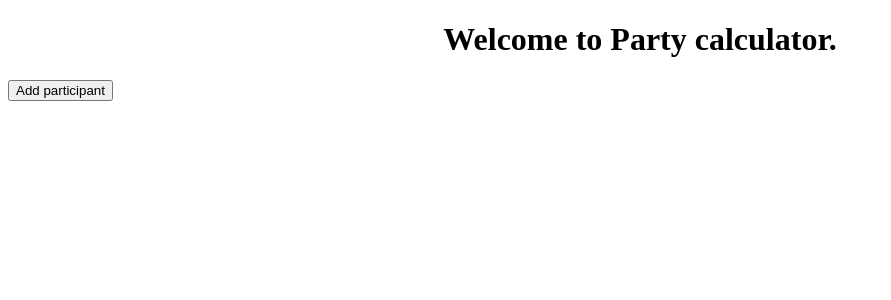
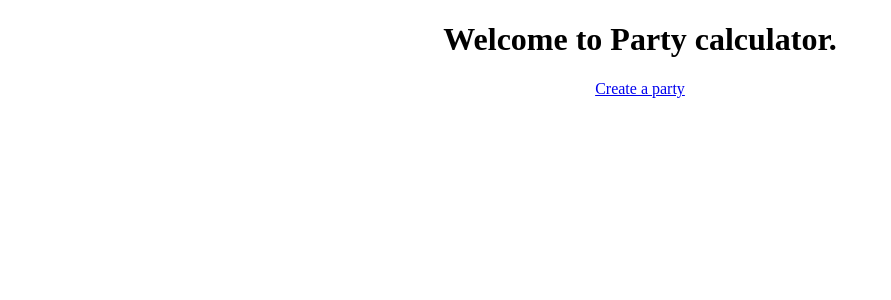
Before and after one commit to artemijan/party-calculator, an Angular app: page / in a window 1280 px wide. Shown: the top 300 px of the page, without its empty margins (0-891 px from the left). Built offline with nearby package versions, Linux system fonts and the light colour scheme.

Commit message:
simple routing

```diff
--- a/src/app/app.component.html
+++ b/src/app/app.component.html
@@ -3,5 +3,8 @@
   <h1>
     Welcome to {{title}}
   </h1>
-  <app-dashboard></app-dashboard>
+  <nav>
+    <a routerLink="/dashboard" *ngIf="showCreatePartyButton()">Create a party</a>
+  </nav>
+  <router-outlet></router-outlet>
 </div>
--- a/src/app/app.component.ts
+++ b/src/app/app.component.ts
@@ -1,4 +1,6 @@
-import { Component } from '@angular/core';
+import {Component} from '@angular/core';
+import {ActivatedRoute} from '@angular/router';
+import {Location} from '@angular/common';
 
 @Component({
   selector: 'app-root',
@@ -7,4 +9,13 @@ import { Component } from '@angular/core';
 })
 export class AppComponent {
   title = 'Party calculator.';
+
+  constructor(private route: ActivatedRoute, private location: Location) {
+    this.location = location;
+    this.route = route;
+  }
+
+  showCreatePartyButton() {
+    return ['/', ''].indexOf(this.location.path()) > -1;
+  }
 }
--- a/src/app/dashboard/dashboard.component.html
+++ b/src/app/dashboard/dashboard.component.html
@@ -1,6 +1,11 @@
 <div class="dashboard">
-  <button md-button disableRipple (click)="showEditParticipantForm()" class="add-participant-button ">Add participant
+  <button md-button disableRipple (click)="showEditParticipantForm()" class="add-participant-button "
+          *ngIf="!isEditParticipantFormShown">Add a participant
   </button>
 
   <app-user-edit-form *ngIf="isEditParticipantFormShown"></app-user-edit-form>
+  <div class="actions" *ngIf="isEditParticipantFormShown">
+    <button (click)="cancel()">Cancel</button>
+    <button (click)="submit()">Save</button>
+  </div>
 </div>
--- a/src/app/dashboard/dashboard.component.ts
+++ b/src/app/dashboard/dashboard.component.ts
@@ -10,6 +10,10 @@ export class DashboardComponent implements OnInit {
 
   isEditParticipantFormShown: boolean = false;
 
+  submit(){}
+  cancel(){
+    this.isEditParticipantFormShown = false;
+  }
   constructor() {
   }
 
--- a/src/app/participant/user-edit-form/user-edit-form.component.html
+++ b/src/app/participant/user-edit-form/user-edit-form.component.html
@@ -8,6 +8,4 @@
     <label>name last: </label>
     <input [(ngModel)]="user.nameLast" placeholder="name last" />
   </div>
-  <button (click)="cancel()">Cancel</button>
-  <button (click)="submit()">Save</button>
 </div>
--- a/src/app/participant/user-edit-form/user-edit-form.component.ts
+++ b/src/app/participant/user-edit-form/user-edit-form.component.ts
@@ -11,14 +11,6 @@ export class UserEditFormComponent implements OnInit {
   constructor() {
   }
 
-  cancel() {
-
-  }
-
-  submit() {
-
-  }
-
   @Input() user: User;
 
   ngOnInit() {
```
Also changed, not shown: src/app/app.module.ts (+10 -3 lines), 1 other file (tests, documents, lock files or other folders).
